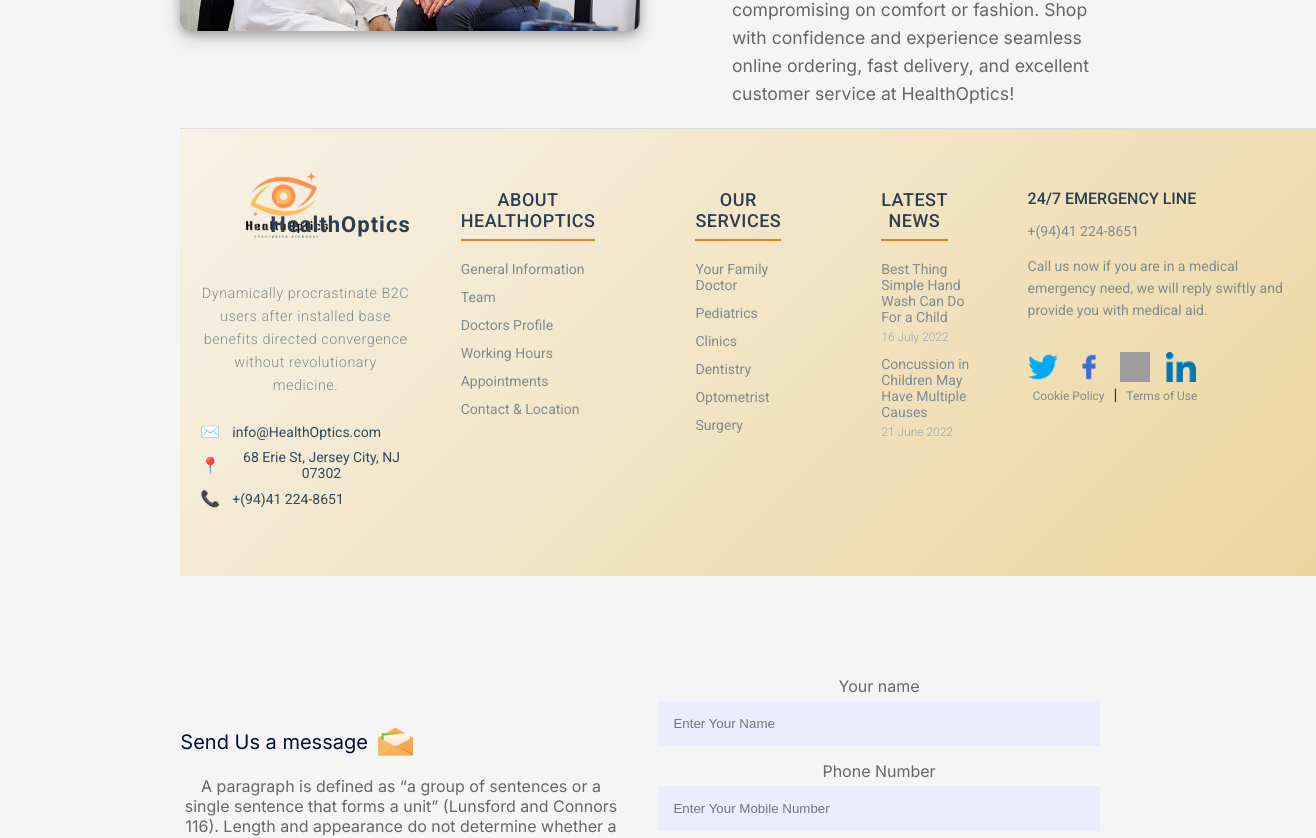
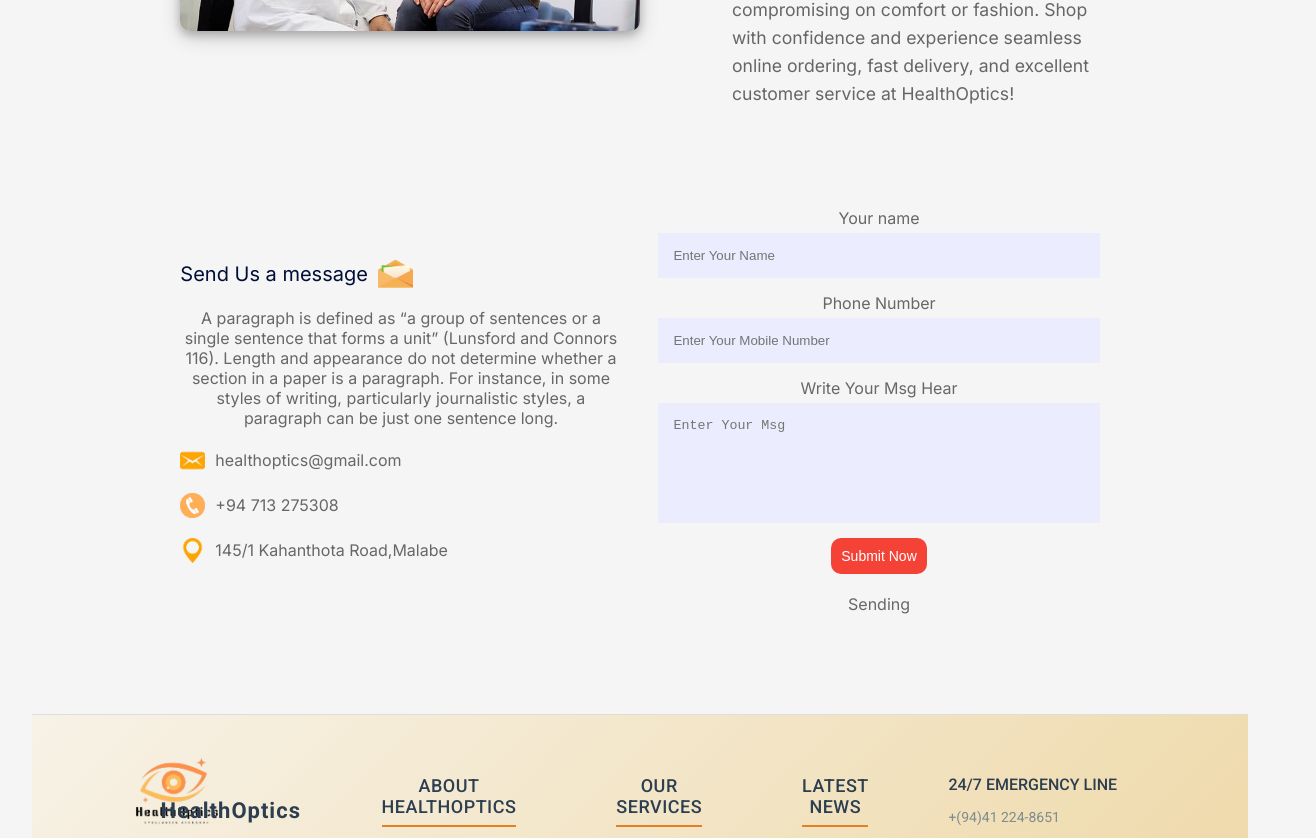
Before and after one commit to HansajithNilan/HealthOptics-Web-Site, a React (Vite) app in the folder Frontend/: page / in a window 1280 px wide. Shown: the part 2540-3378 px from the top of the page, 1316 px wide, since content can reach past the window. Built offline with nearby package versions, Linux system fonts and the light colour scheme; no server answers; grey boxes are pictures that could not be loaded.

Commit message:
deverlop css

```diff
--- a/Frontend/src/pages/HomePage/About/about.jsx
+++ b/Frontend/src/pages/HomePage/About/about.jsx
@@ -21,7 +21,7 @@ function about() {
 
 
         </div>
-        <Footer />
+
     </div>
 
   )
--- a/Frontend/src/pages/HomePage/doctorappointment/AddDoctorAppointmentDetails.jsx
+++ b/Frontend/src/pages/HomePage/doctorappointment/AddDoctorAppointmentDetails.jsx
@@ -51,7 +51,7 @@ function AddDoctorAppointmentDetails() {
     setSubmitting(true);
 
     try {
-      await axios.post(
+      const response = await axios.post(
         "http://localhost:3000/api/doctorappointment/createdoctorappointment",
         formData
       );
```
